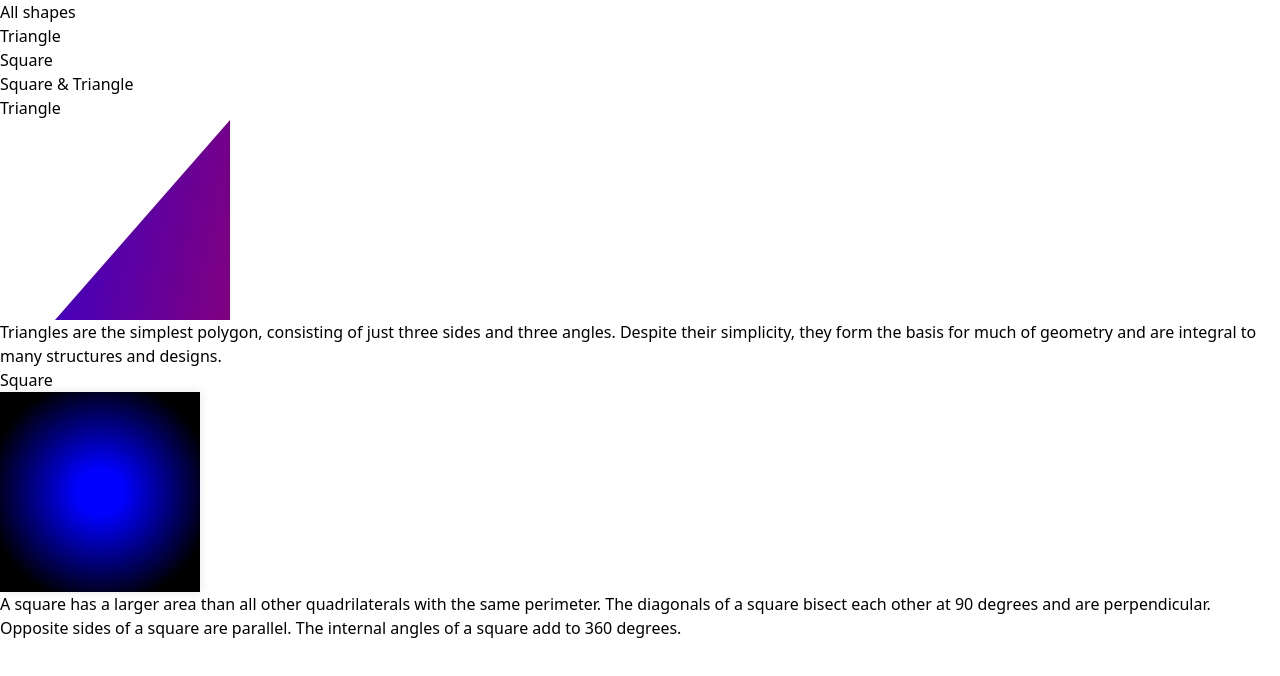
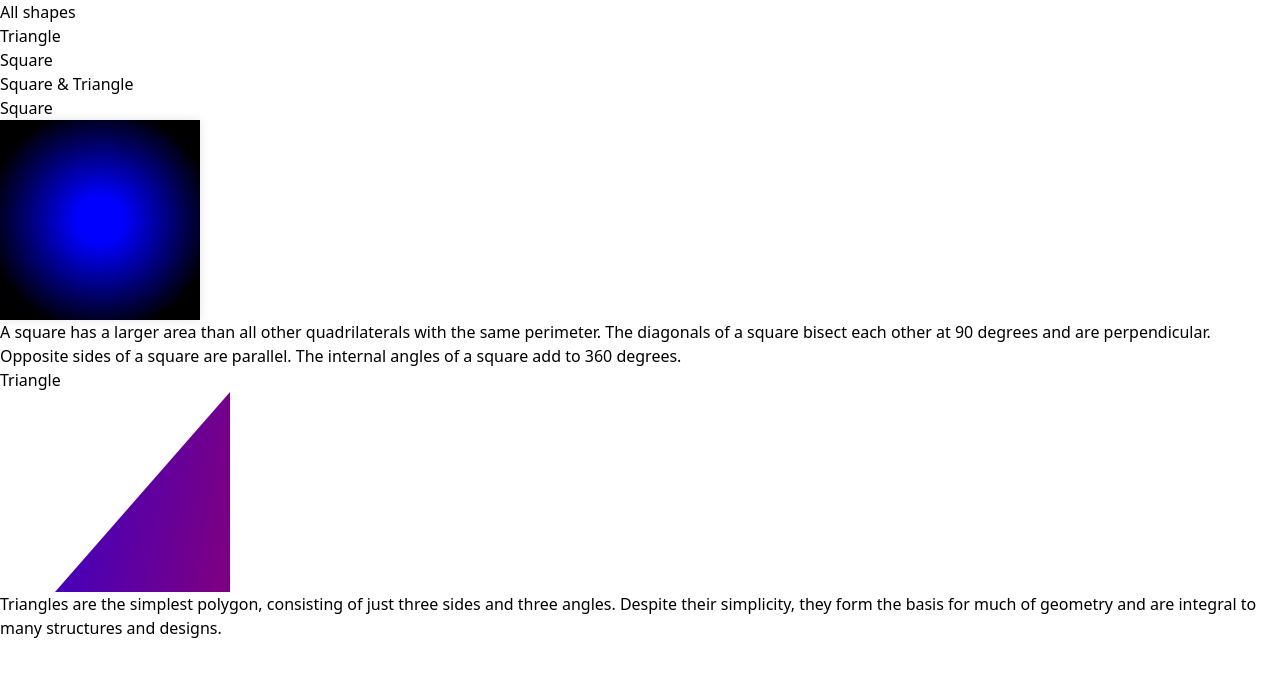
Before and after one commit to waywrd/Hantec-Markets, a Vue app: page /triangle-square in a window 1280 px wide. Shown: the top 676 px of the page. Built offline with nearby package versions, Linux system fonts and the light colour scheme.

Commit message:
add-square-background

```diff
--- a/src/index.css
+++ b/src/index.css
@@ -8,4 +8,10 @@
     content: "";
     background-image: url("./assets/triangle-background.webp");
   }
+
+  .bg-image-opacity-square::before {
+    @apply absolute inset-0 bg-cover bg-center opacity-10 z-0;
+    content: "";
+    background-image: url("./assets/square-background.webp");
+  }
 }
--- a/src/views/SquareView.vue
+++ b/src/views/SquareView.vue
@@ -1,12 +1,14 @@
 <template>
-  <div class="flex flex-col w-full">
-    <div class="text-4xl mt-12 self-center">Square</div>
-    <div class="square self-center mt-8"></div>
-    <div class="sm:w-9/12 w-screen">
-      <div class="text-xl mt-6 pl-12">
-        A square has a larger area than all other quadrilaterals with the same perimeter. The diagonals of a square
-        bisect each other at 90 degrees and are perpendicular. Opposite sides of a square are parallel. The internal
-        angles of a square add to 360 degrees.
+  <div class="relative overflow-hidden bg-image-opacity-square">
+    <div class="bg-cover bg-center flex flex-col w-full relative z-10">
+      <div class="text-4xl mt-12 self-center italic font-thin">Square</div>
+      <div class="square sm:self-end self-center sm:mr-24 mt-8"></div>
+      <div class="sm:w-6/12 w-screen self-end">
+        <div class="text-xl font-extralight mt-6 sm:pl-12 px-8">
+          A square has a larger area than all other quadrilaterals with the same perimeter. The diagonals of a square
+          bisect each other at 90 degrees and are perpendicular. Opposite sides of a square are parallel. The internal
+          angles of a square add to 360 degrees.
+        </div>
       </div>
     </div>
   </div>
--- a/src/views/TriangleSquare.vue
+++ b/src/views/TriangleSquare.vue
@@ -1,10 +1,10 @@
 <template>
-  <div class="flex flex-col h-full items-center mt-4 mb-12">
-    <SquareView />
-    <TriangleView />
+  <div class="flex flex-col h-full items-center mb-12">
+    <div><SquareView /></div>
+    <div class="mt-12"><TriangleView :isCombined="true" /></div>
   </div>
 </template>
 <script setup>
-import SquareView from "./TriangleView";
-import TriangleView from "./SquareView.vue";
+import TriangleView from "./TriangleView";
+import SquareView from "./SquareView.vue";
 </script>
--- a/src/views/TriangleView.vue
+++ b/src/views/TriangleView.vue
@@ -14,7 +14,11 @@
   </div>
 </template>
 
-<script setup></script>
+<script setup>
+import { defineProps } from "vue";
+
+defineProps({ isCombined: Boolean, a: String });
+</script>
 <style>
 .triangle-container {
   position: relative;
```
Also changed, not shown: src/assets/square-background.webp (added).
